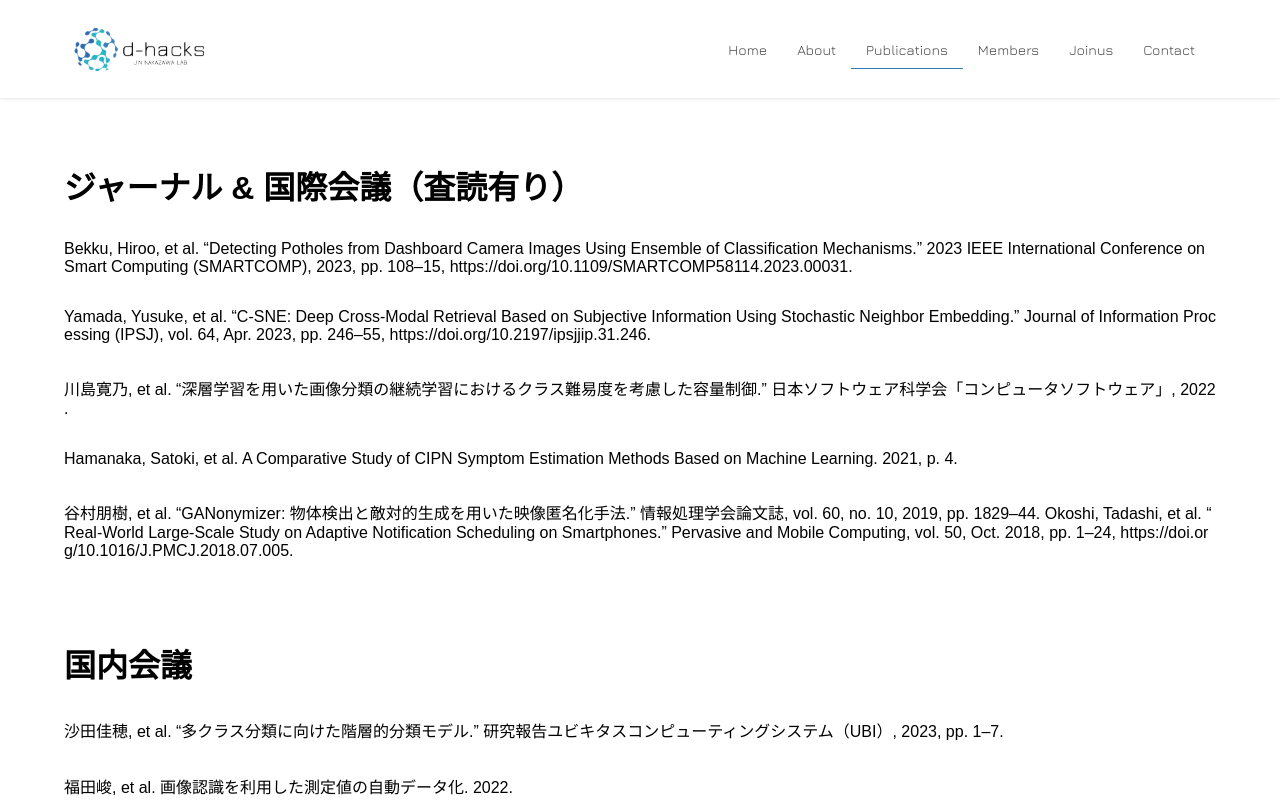
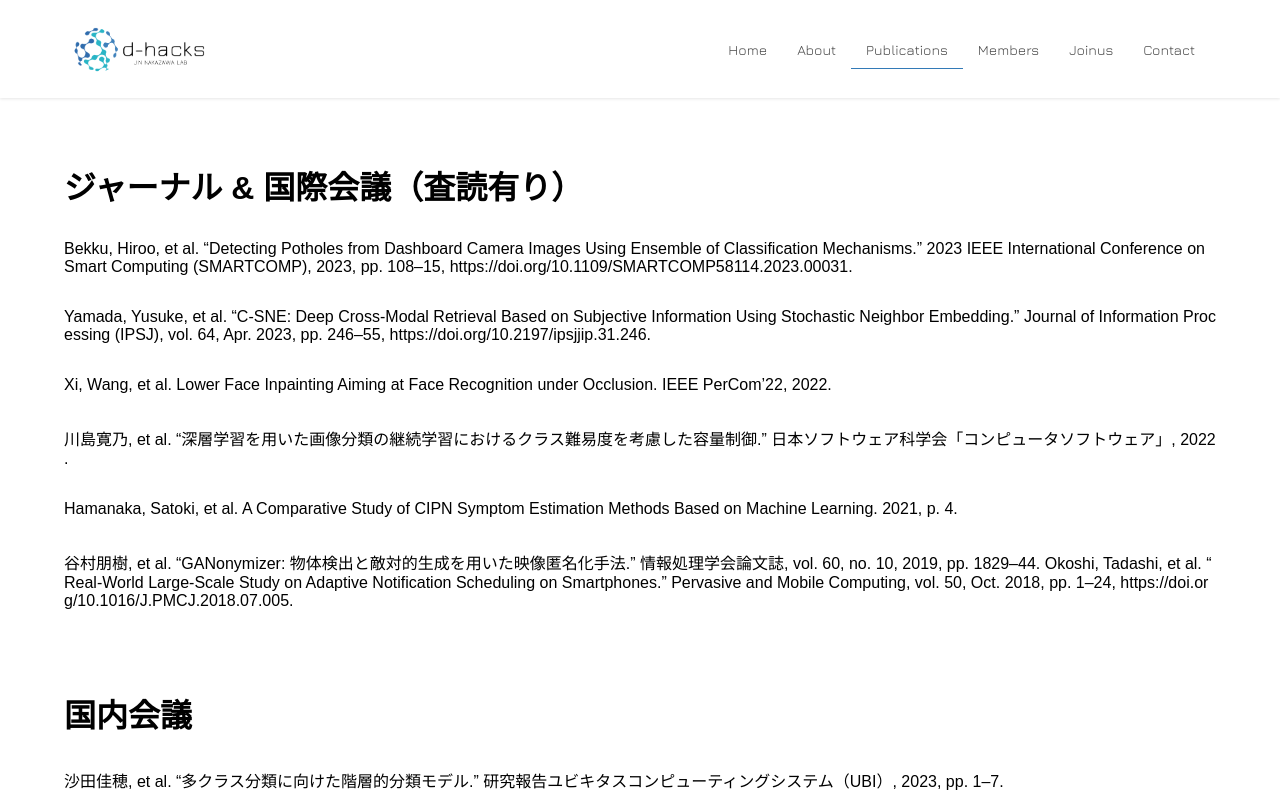
Before and after one commit to nkzwlab/dhacks-site, a Vue app: page /publications in a window 1280 px wide. Shown: the top 800 px of the page. Built offline with nearby package versions, Linux system fonts and the light colour scheme.

Commit message:
modify publications

```diff
--- a/src/views/PublicationView.vue
+++ b/src/views/PublicationView.vue
@@ -8,6 +8,7 @@
     <p>Yamada, Yusuke, et al. “C-SNE: Deep Cross-Modal Retrieval Based on Subjective Information Using Stochastic
       Neighbor Embedding.” Journal of Information Processing (IPSJ), vol. 64, Apr. 2023, pp. 246–55,
       https://doi.org/10.2197/ipsjjip.31.246.</p>
+    <p>Xi, Wang, et al. Lower Face Inpainting Aiming at Face Recognition under Occlusion. IEEE PerCom’22, 2022.</p>
     <p>川島寛乃, et al. “深層学習を用いた画像分類の継続学習におけるクラス難易度を考慮した容量制御.” 日本ソフトウェア科学会「コンピュータソフトウェア」,
       2022.</p>
     <p>Hamanaka, Satoki, et al. A Comparative Study of CIPN Symptom Estimation Methods Based on Machine Learning. 2021,
```
